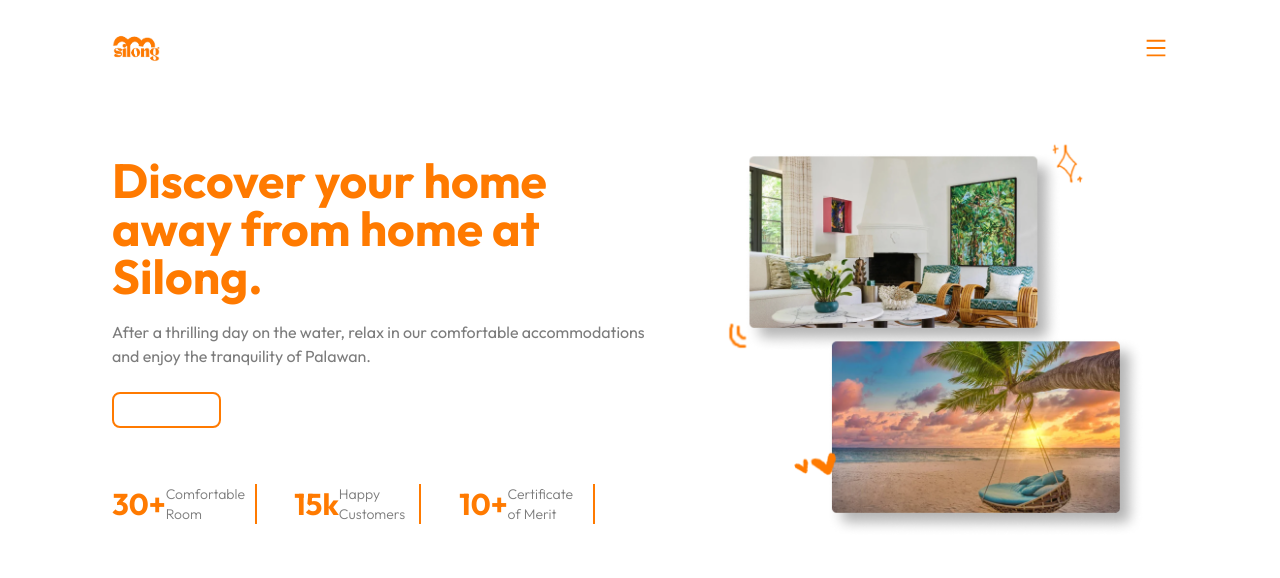
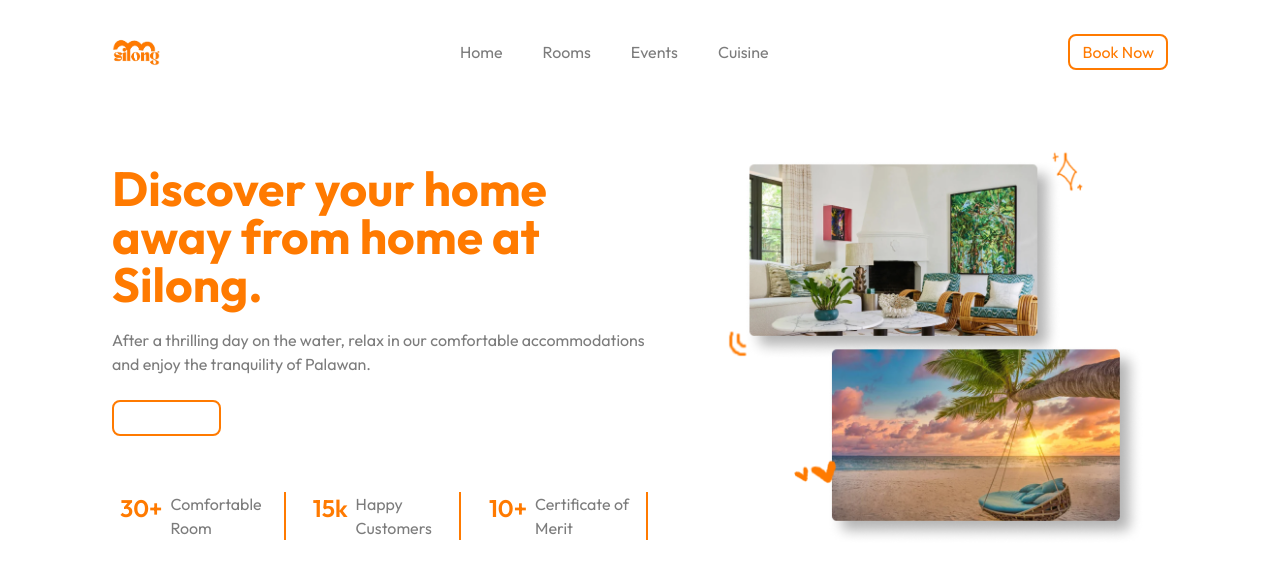
Before and after one commit to biancavictorino/silong-guesthouse, a React (Vite) app: page / in a window 1280 px wide. Shown: the top 578 px of the page. Built offline with nearby package versions, Linux system fonts and the light colour scheme.

Commit message:
fixed navbar menu

```diff
--- a/src/Components/Hero.jsx
+++ b/src/Components/Hero.jsx
@@ -5,22 +5,22 @@ import {Stats} from '../Data/Statistics'
 
 const Hero = () => {
   return (
-    <div className='py-10 flex flex-col-reverse lg:flex-row lg:px-20'>
+    <div id='home' className='py-10 flex flex-col-reverse lg:flex-row lg:px-20'>
         <div className='flex flex-col items-center md:w-3/5 lg:items-start'>
             <h1 className='text-primary-color font-bold py-5 text-3xl text-center lg:text-5xl lg:text-start'>Discover your home away from home at Silong.</h1>
             <h2 className='text-text-color text-md text-center lg:text-start'>After a thrilling day on the water,  relax in our comfortable accommodations and enjoy the tranquility of Palawan.</h2>
             <div className='py-6'>
                 <PrimaryButton
                     btnText={'Take a Tour'}
-                    styles={'text-secondary-color bg-primary-color'}
+                    styles={'bg-primary-color text-secondary-color'}
                 />
             </div>
             <div className='flex flex-row justify-between py-8'>
                 {
                     Stats.map(data => (
-                        <div className='flex flex-row items-center'>
-                            <h1 className='text-primary-color font-bold text-xl pl-2 lg:text-3xl lg:pl-0'>{data.total}</h1>
-                            <p className='font-light text-text-color border-r-2 border-primary-color pr-2 text-sm lg:w-2/4'>{data.description}</p>
+                        <div className='flex flex-row'>
+                            <h1 className='text-primary-color text-xl px-1 font-semibold md:text-2xl md:px-2 lg:px-2'>{data.total}</h1>
+                            <p className='text-text-color border-r-2 border-primary-color md:w-3/5'>{data.description}</p>
                         </div>
                     ))
                 }
--- a/src/Components/Navbar.jsx
+++ b/src/Components/Navbar.jsx
@@ -4,21 +4,39 @@ import PrimaryButton from './PrimaryButton'
 import {AiOutlineMenu} from 'react-icons/ai'
 
 const Navbar = () => {
-    // const [menuOpen, setMenuOpen] = useState(flase);
+    const [menuOpen, setMenuOpen] = useState(false);
+
+    const handleOpen = () => {
+      setMenuOpen(!menuOpen);
+    }
 
   return (
     <div className='header py-6 flex flex-row justify-between items-center md:px-20'>
         <div className='logo'>
             <img src={PrimaryLogo} alt="Silong" className="w-12 h-12" />
         </div>
-        <div className='hidden text-base gap-2 w-auto'>
-            <a href="#" className='p-4 text-text-color' >Home</a>
+        <div className='hidden text-base gap-2 w-auto md:flex'>
+            <a href="#home" className='p-4 text-text-color' >Home</a>
             <a href="#" className='p-4 text-text-color'>Rooms</a>
             <a href="#" className='p-4 text-text-color'>Events</a>
             <a href="#" className='p-4 text-text-color'>Cuisine</a>
         </div>
-        {/* <PrimaryButton btnText={'Book Now'}/> */}
-        <AiOutlineMenu className='text-primary-color w-6 h-6' />
+
+        <div className='hidden md:flex'>
+          <PrimaryButton btnText={'Book Now'}/>
+        </div>
+
+        <AiOutlineMenu onClick={handleOpen} className='text-primary-color w-6 h-6 md:hidden' />
+
+        <div className={`${menuOpen ? 'bg-secondary-color fixed h-screen right-0 top-0 w-full z-40 flex flex-col justify-center items-center gap-10' : 'hidden'}`}>
+          <svg onClick={handleOpen} xmlns="http://www.w3.org/2000/svg" fill="none" viewBox="0 0 24 24" stroke-width="1.5" stroke="currentColor" className='text-text-color h-6 w-6 absolute top-9 right-8'>
+            <path stroke-linecap="round" stroke-linejoin="round" d="M6 18 18 6M6 6l12 12" />
+          </svg>
+          <a href="#home" className='text-text-color text-base'>Home</a>
+          <a href="#" className='text-text-color text-base'>Rooms</a>
+          <a href="#" className='text-text-color text-base'>Events</a>
+          <a href="#" className='text-text-color text-base'>Cuisine</a>
+      </div>
     </div>
 
   )
```
